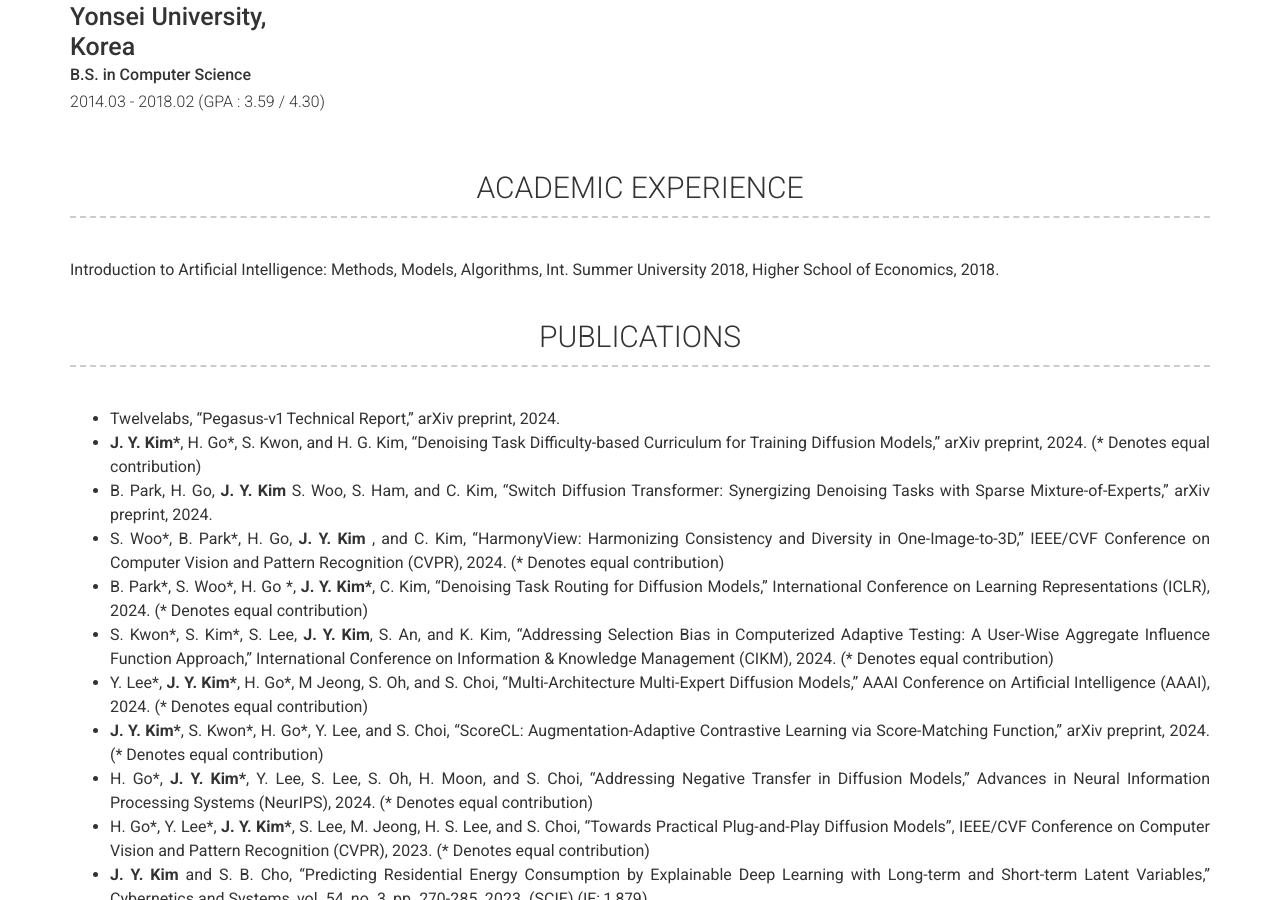
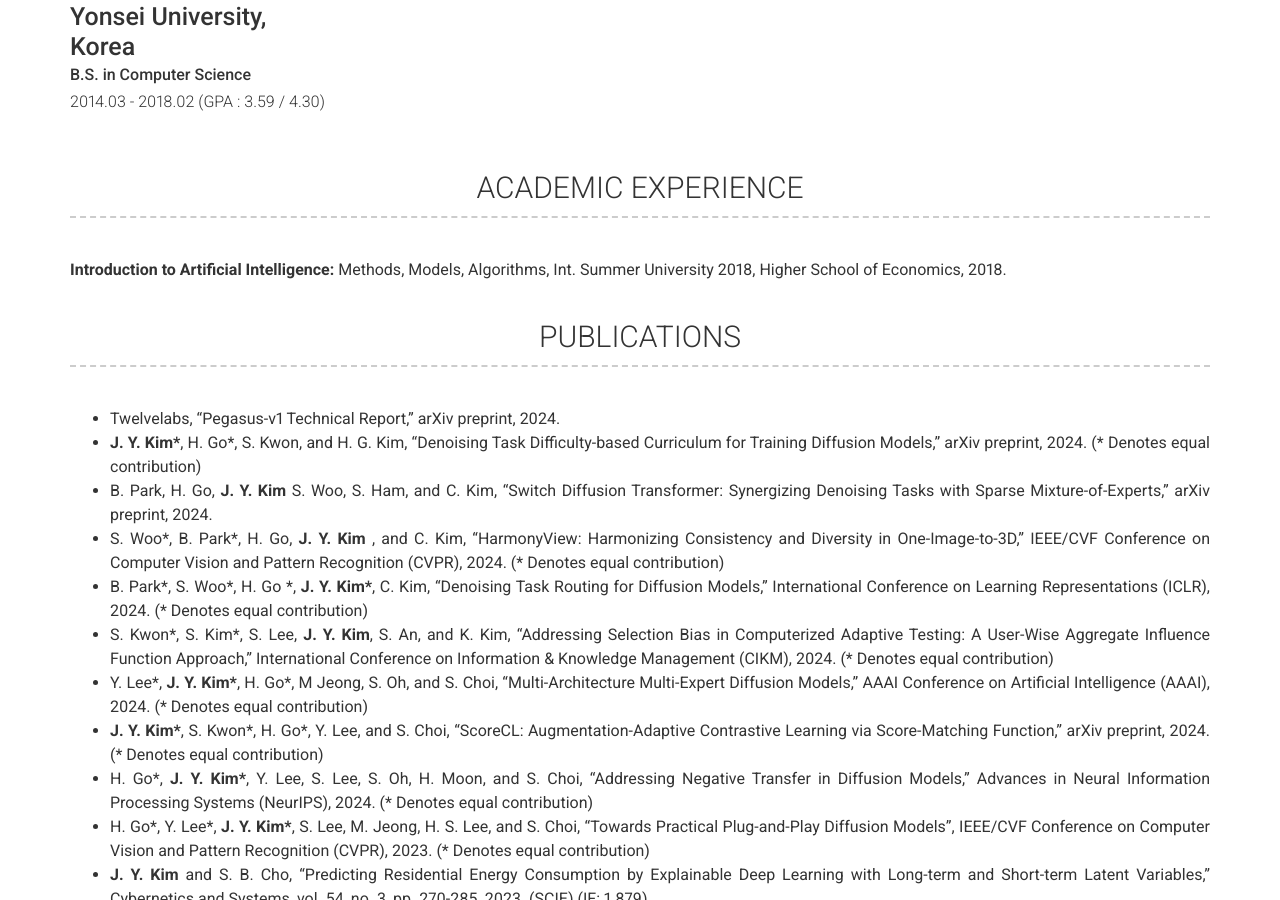
Before and after one commit to seahl0119/JYKim.github.io, a Jekyll site: the page built from index.md, in a window 1280 px wide and 900 px high, scrolled down 1425 px. Built offline with Jekyll 4.4.1, drawn with Linux system fonts in a browser that asks for light colours; nearby versions of some CDN libraries; some of the changed text lies outside the part shown.

```diff
--- a/_config.yml
+++ b/_config.yml
@@ -7,7 +7,7 @@ version: 2
 
 # Personal info
 name: Jin-Young Kim
-# title: Dr
+title: 김진영
 email: jeremy@twelvelabs.io
 # email_title: Email (Email title override)
 # phone: Your phone number (optional)
@@ -30,7 +30,7 @@ linkedin_username: jin-young-kim-4326a2233
 # xing_username: jekyll
 # pinterest_username: jekyll
 # youtube_username: jekyll
-orcid_username: 0000-0001-9691-877X
+# orcid_username: 0000-0001-9691-877X
 googlescholar_username: 7VupJX4AAAAJ
 
 # # Additional icon links
@@ -110,7 +110,7 @@ content:
   - title: ACADEMIC EXPERIENCE
     layout: text
     content: | # this will include new lines to allow paragraphs
-      Introduction to Artificial Intelligence: Methods, Models, Algorithms, Int. Summer University 2018,  Higher School of Economics, 2018.
+      <strong> Introduction to Artificial Intelligence:</strong> Methods, Models, Algorithms, Int. Summer University 2018,  Higher School of Economics, 2018.
 
 
 
@@ -177,8 +177,8 @@ content:
   - title: SUMMARY OF RESEARCH CONTRIBUTIONS
     layout: text
     content: | # this will include new lines to allow paragraphs
-      - International Journal Paper 11; included SCI(E) 11.   <br>
-      - International Conference Paper 14
+      - International Journal Paper <strong> 11</strong>  included SCI(E) <strong> 11.</strong>   <br>
+      - International Conference Paper <strong>  14 </strong>
 
 
   - title: PROJECTS
@@ -223,7 +223,7 @@ content:
   - title: CITATIONS
     layout: text
     content: | # this will include new lines to allow paragraphs
-      Just Google scholar pulls out a list of 784 citations. <strong> (h-index: 12) </strong>
+      - Just Google scholar pulls out a list of 784 citations. <strong> (h-index: 12) </strong>
 
 
   - title: PROFESSIONAL RECOGNITION
```
